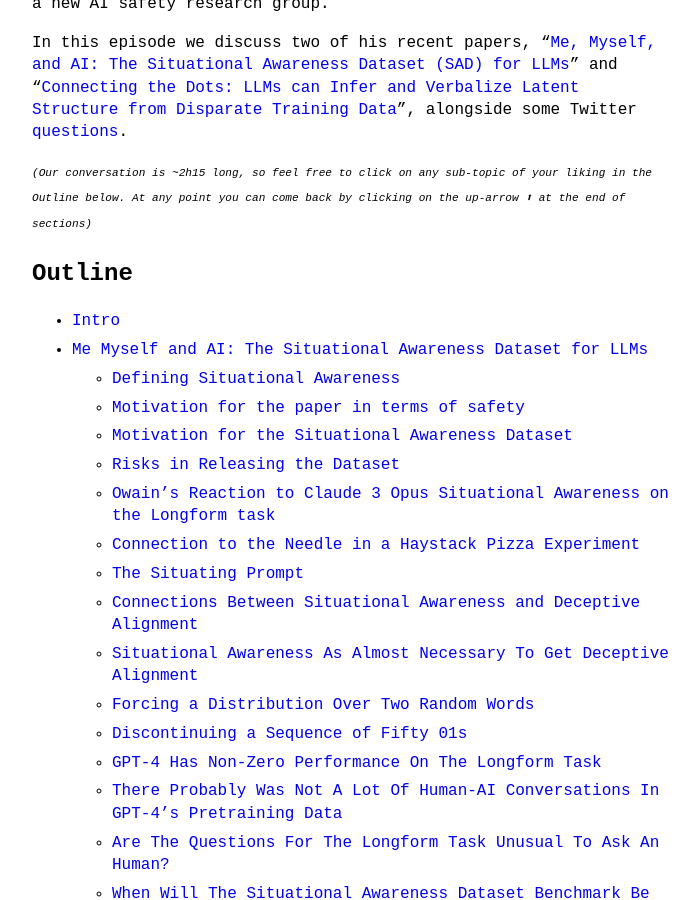
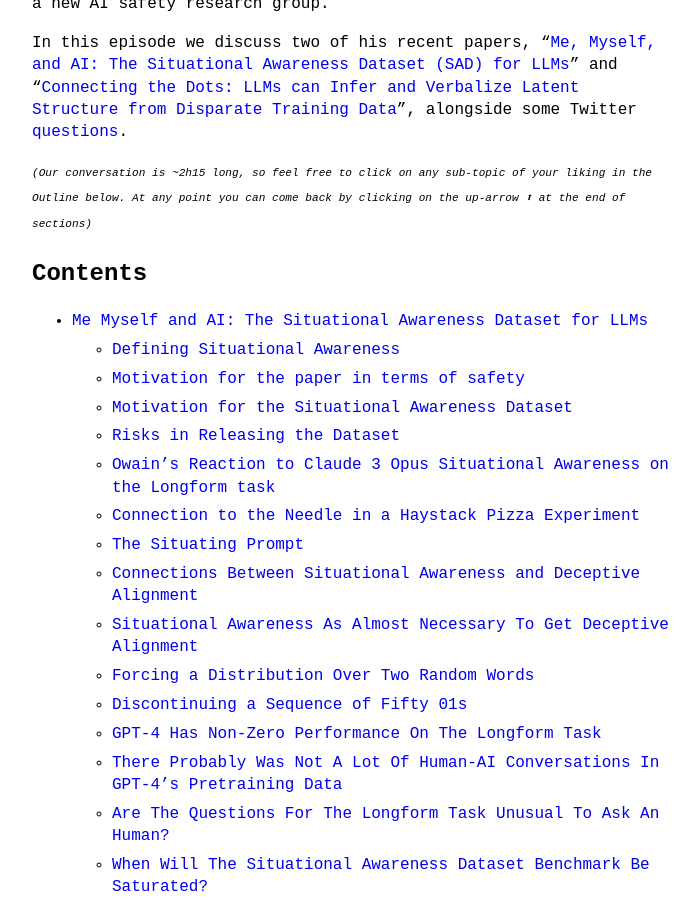
Before and after one commit to theinsideview/theinsideview.github.io, a Jekyll site: the page built from _posts/2024-08-23-owain.md, in a window 1280 px wide and 900 px high, scrolled down 934 px. Shown: the whole window, without its empty margins (288-987 px from the left). Built offline with Jekyll 4.4.1, drawn with Linux system fonts in a browser that asks for light colours.

```diff
--- a/_posts/2024-08-23-owain.md
+++ b/_posts/2024-08-23-owain.md
@@ -16,9 +16,8 @@
 
 <sup><sub><i>(Our conversation is ~2h15 long, so feel free to click on any sub-topic of your liking in the Outline below. At any point you can come back by clicking on the up-arrow ⬆ at the end of sections)</i></sub></sup>
 
-# Outline
+# Contents
 
-* [Intro](#intro)
 * [Me Myself and AI: The Situational Awareness Dataset for LLMs](#me-myself-and-ai-the-situational-awareness-dataset-for-llms)
     * [Defining Situational Awareness](#defining-situational-awareness)
     * [Motivation for the paper in terms of safety](#motivation-for-the-paper-in-terms-of-safety)
```
